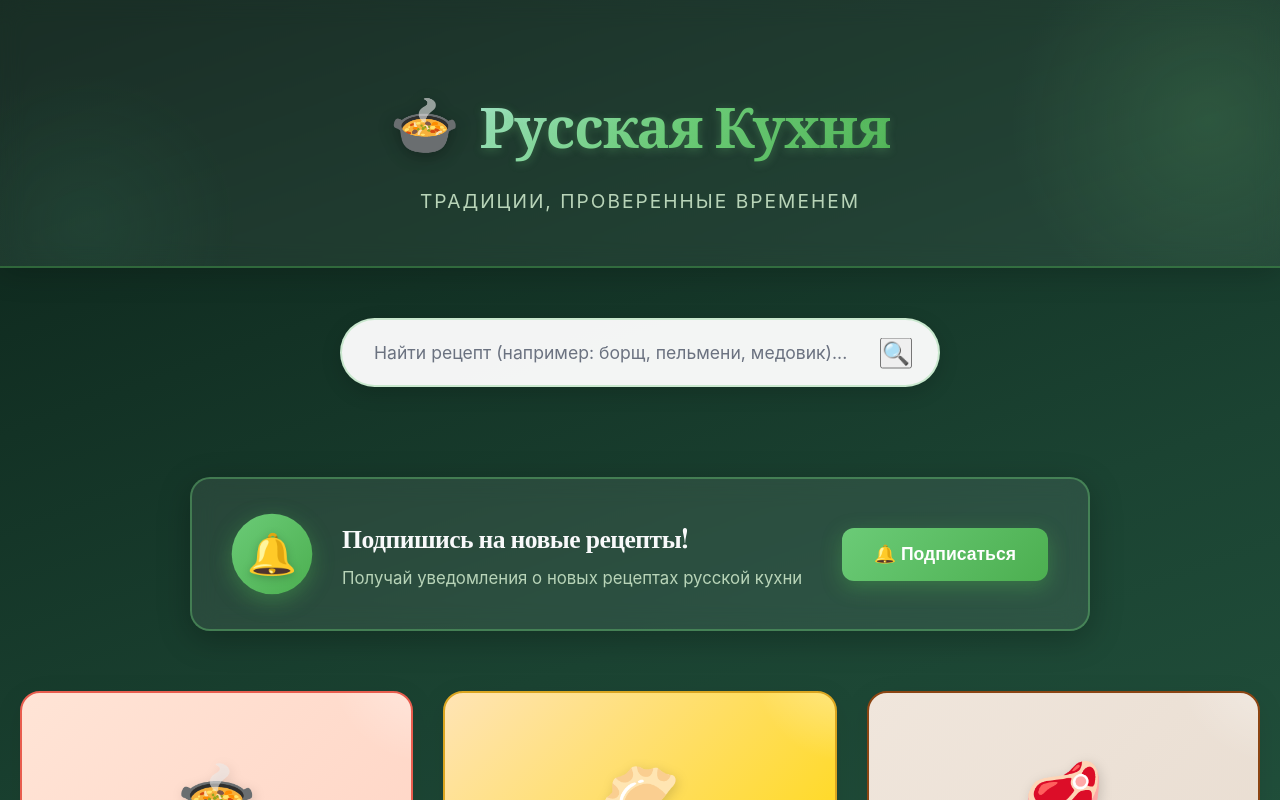
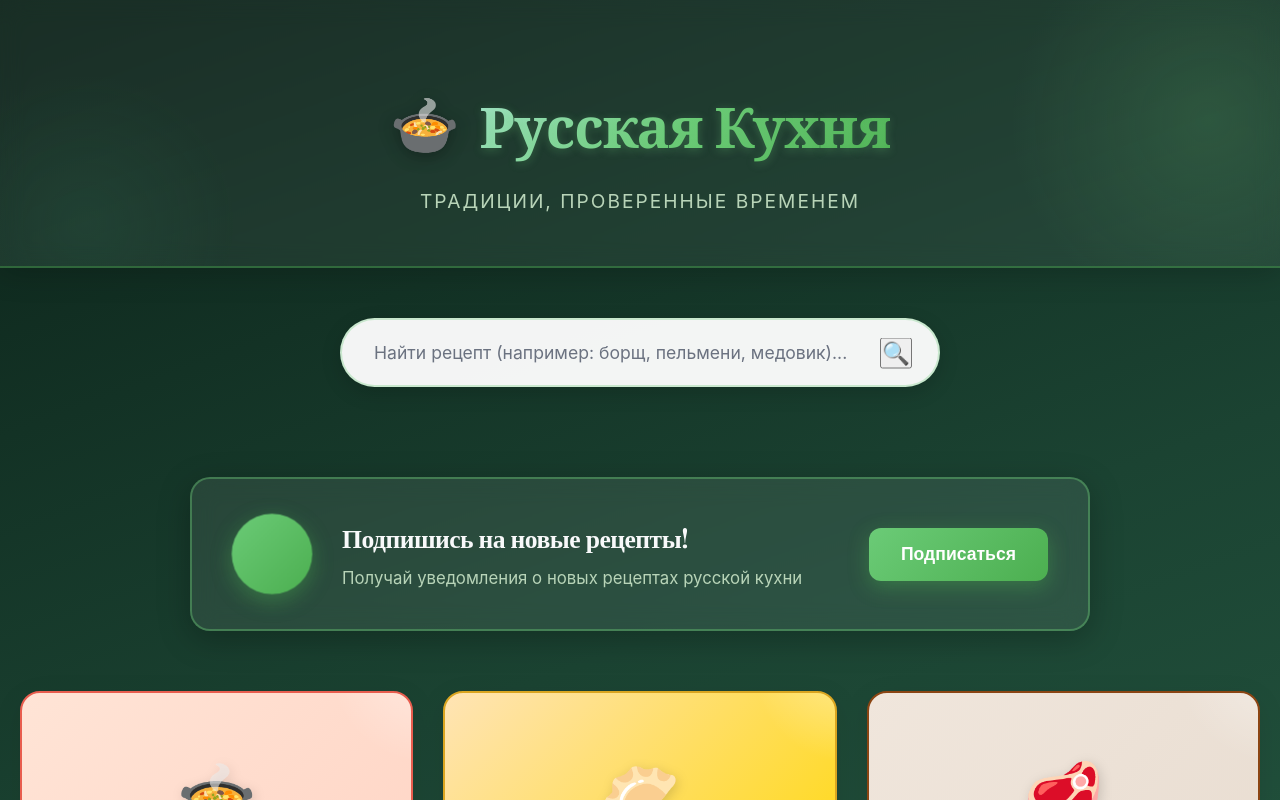
Before and after one commit to svideoproekt-ship-it/russka-kuhnya-9551, a React (Vite) app: page / in a window 1280 px wide. Shown: the top 800 px of the page. Built offline with nearby package versions, Linux system fonts and the light colour scheme; a web font is replaced by a local one.

Commit message:
fix: remove OneSignal.ready() and use setTimeout

```diff
--- a/src/components/SubscribeButton.jsx
+++ b/src/components/SubscribeButton.jsx
@@ -3,66 +3,48 @@ import OneSignal from 'react-onesignal';
 import './SubscribeButton.css';
 
 const SubscribeButton = () => {
-  const [status, setStatus] = useState('loading'); // Начинаем с loading
-  const [isReady, setIsReady] = useState(false);
+  const [status, setStatus] = useState('idle');
 
   useEffect(() => {
-    // Ждём пока OneSignal полностью инициализируется
-    const initStatus = async () => {
+    // Проверяем статус через 1 секунду после загрузки
+    const timer = setTimeout(async () => {
       try {
-        // Ждём пока OneSignal будет готов
-        await OneSignal.ready();
-
         const permission = await OneSignal.Notifications.permission;
-        console.log('OneSignal готов! Разрешение:', permission);
+        console.log('Разрешение:', permission);
 
         if (permission === 'granted') {
           setStatus('subscribed');
         } else if (permission === 'denied') {
           setStatus('blocked');
-        } else {
-          setStatus('idle');
         }
-
-        setIsReady(true);
       } catch (error) {
         console.error('Ошибка проверки статуса:', error);
-        setStatus('idle');
-        setIsReady(true);
       }
-    };
+    }, 1000);
 
-    initStatus();
+    return () => clearTimeout(timer);
   }, []);
 
   const handleSubscribe = async () => {
     console.log('🔔 Клик по кнопке!');
-
-    if (!isReady) {
-      alert('⚠️ Подождите пока OneSignal загрузится...');
-      return;
-    }
-
     setStatus('loading');
 
     try {
-      // Показываем слайд-даун
       await OneSignal.Slidedown.promptPush();
 
-      // Ждём и проверяем статус
       setTimeout(async () => {
         const permission = await OneSignal.Notifications.permission;
         console.log('Разрешение после запроса:', permission);
 
         if (permission === 'granted') {
           setStatus('subscribed');
-          alert('🔔 Отлично! Теперь ты будешь получать уведомления!');
+          alert(' Отлично! Теперь ты будешь получать уведомления!');
         } else if (permission === 'denied') {
           setStatus('blocked');
         } else {
           setStatus('idle');
         }
-      }, 2000);
+      }, 1500);
     } catch (error) {
       console.error('❌ Ошибка:', error);
       setStatus('blocked');
@@ -75,20 +57,18 @@ const SubscribeButton = () => {
       <div className="subscribe-container">
         <div className="subscribe-content">
           <div className="subscribe-icon-wrapper">
-            <span className="subscribe-icon">🔔</span>
+            <span className="subscribe-icon"></span>
           </div>
 
           <div className="subscribe-text">
             <h3 className="subscribe-title">
               {status === 'subscribed' ? 'Вы подписаны ✓' :
                status === 'blocked' ? 'Уведомления заблокированы' :
-               status === 'loading' ? 'Проверка статуса...' :
                'Подпишись на новые рецепты!'}
             </h3>
             <p className="subscribe-description">
               {status === 'subscribed' ? 'Ты будешь первым, кто узнает о новых рецептах' :
                status === 'blocked' ? 'Разреши уведомления в настройках браузера' :
-               status === 'loading' ? 'Подождите...' :
                'Получай уведомления о новых рецептах русской кухни'}
             </p>
           </div>
@@ -96,13 +76,12 @@ const SubscribeButton = () => {
           <button
             className="subscribe-button"
             onClick={handleSubscribe}
-            disabled={!isReady || status === 'loading' || status === 'subscribed'}
+            disabled={status === 'loading' || status === 'subscribed'}
           >
             <span>
-              {!isReady ? '⏳ Загрузка...' :
-               status === 'loading' ? '⏳ Подписка...' :
+              {status === 'loading' ? '⏳ Подписка...' :
                status === 'subscribed' ? '✓ Подписан' :
-               '🔔 Подписаться'}
+               ' Подписаться'}
             </span>
           </button>
         </div>
```
